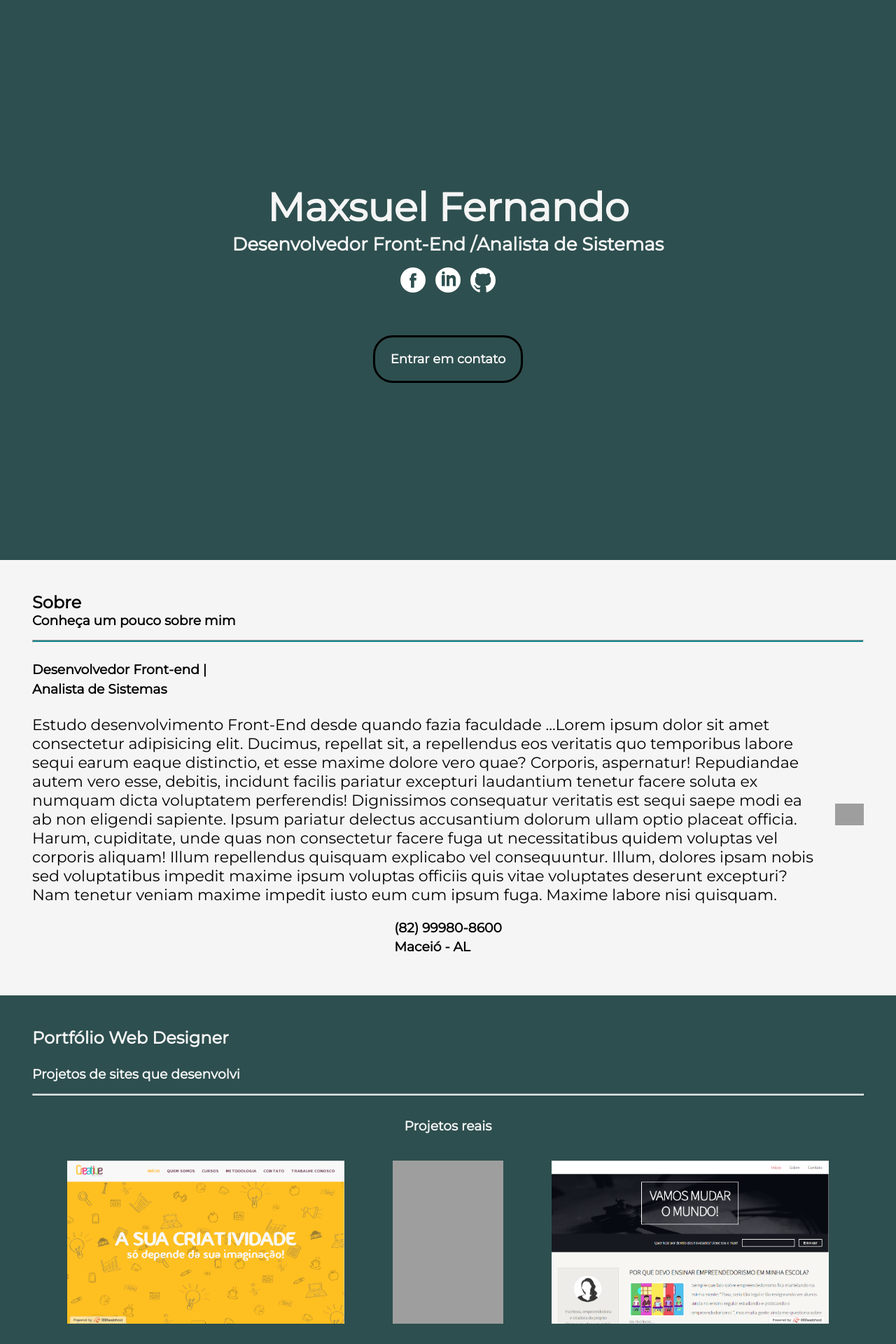
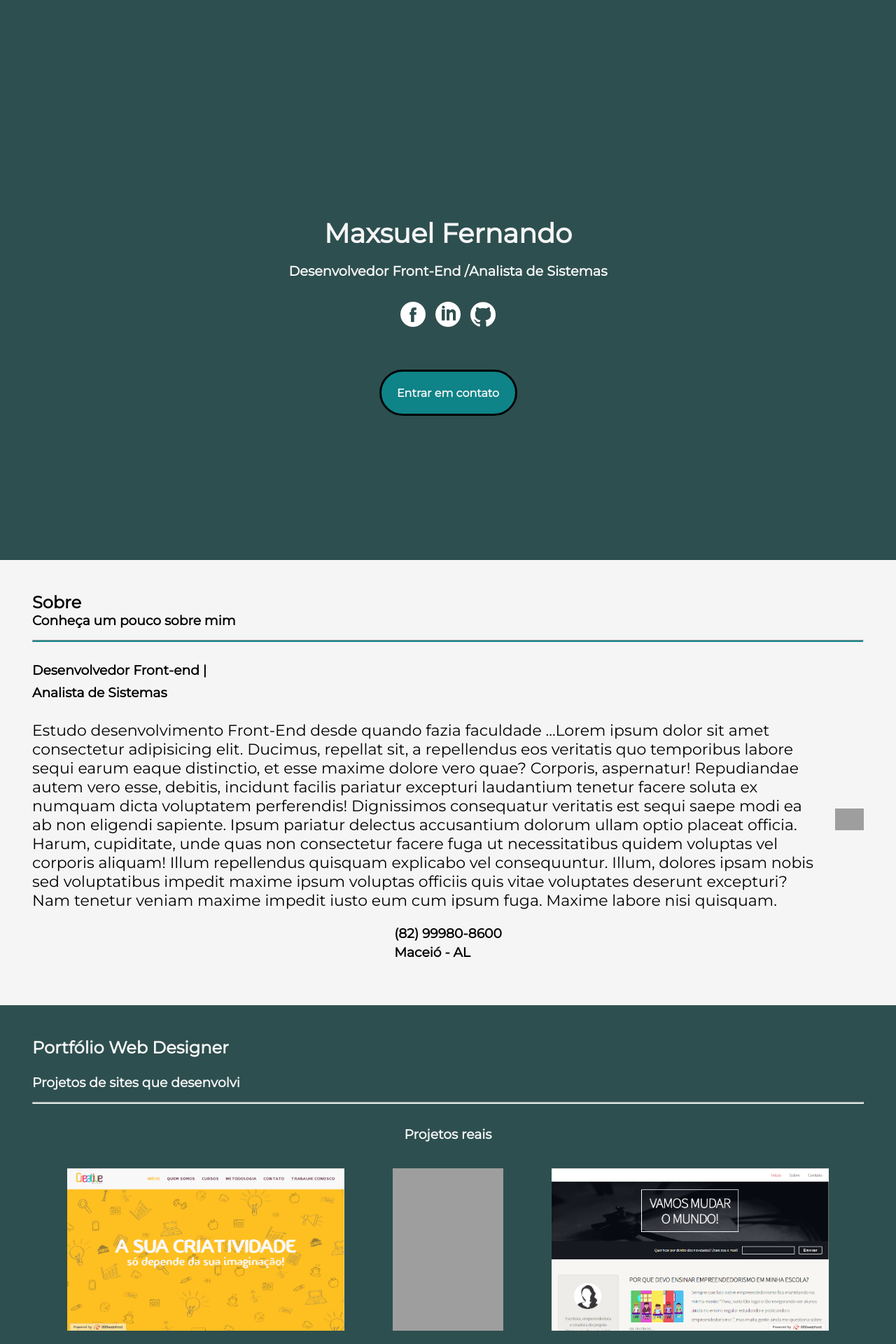
Before and after one commit to maxsueldev/portfolio2.0, a PHP site: page / in a window 1280 px wide. Shown: the top 1920 px of the page at 70% size. Run offline with PHP 8.4, Linux system fonts and the light colour scheme; some web fonts are replaced; grey boxes are pictures that could not be loaded.

Commit message:
Unidades relativas no CSS

```diff
--- a/css/style.css
+++ b/css/style.css
@@ -19,8 +19,8 @@
 }
 
 body {
-    width: 100vw;
-    height: 100vh;
+    width: 100%;
+    height: 100%;
     background-color: var(--secundary-color);
     font-family: var(--font-montserrat);
 }
@@ -168,20 +168,28 @@ hr.separador-seg {  /* refatorar nome da classe */
     margin-top: 0;
 }
 
-.intro h1 {
-    font-size: 36px;
+.intro-container {
+    padding-top: 5em;
 }
 
-.intro h3 {
-    font-size: 18px;
-    line-height: 26px;
+.intro-container div h1 {
+    font-size: 2.4em;
+}
+
+.intro-container .intro-funcao {
+    margin-top: 1em;
+}
+
+.intro-container > .intro-funcao h3 {
+    font-size: 1.2em;
+    line-height: 1.5em;
 }
 
 .redes-sociais {
     display: var(--display-flex);
     justify-content: center;
-    gap: 5px;
-    margin: 12px 0 40px 0;
+    gap: 8px;
+    margin: 1em 0 4em 0;
 }
 
 .redes-sociais img {
@@ -190,21 +198,21 @@ hr.separador-seg {  /* refatorar nome da classe */
 }
 
 .call-contato {
-    font-size: 18px;
+    font-size: 1em;
     font-weight: bold;
     color: var(--white-color);
-    background-color: var(--primary-color);
+    background-color: var(--terciary-color);
     text-decoration: none;
     border: 3px solid #000000;
-    border-radius: 28px;
-    padding: 20px 22px;
+    border-radius: 34px;
+    padding: 1.3em 1.4em;
 }
 
 /* /////////////////////////////////////// SOBRE //////////////////////////////////// */
 
 .sobre {
     background-color: var(--white-color);
-    padding: 30px;
+    padding: 2em;
 }
 
 .sobre-container {
@@ -218,27 +226,27 @@ hr.separador-seg {  /* refatorar nome da classe */
 }
 
 .profissao-container {
-    line-height: 14px;
-    margin-bottom: 30px;
+    line-height: 1em;
+    margin-bottom: 2em;
 }
 
 .sobre-info-contact {
     display: var(--display-flex);
     flex-direction: var(--flex-column);
-    margin-bottom: 10px;
+    margin-bottom: 1em;
 }
 
 .sobre .texto {
-    margin-bottom: 20px;
+    margin-bottom: 1.3em;
 }
 
 .sobre-info-contact h3 {
-    margin: 2px 0;
+    margin: .1em 0;
 }
 
 .maxsuel_img {
     text-align: center;
-    margin-top: 18px;
+    margin-top: 1em;
 }
 
 .maxsuelfernando {
@@ -257,13 +265,13 @@ hr.separador-seg {  /* refatorar nome da classe */
 .portfolio {
     color: var(--white-color);
     background-color: var(--primary-color);
-    padding: 60px 30px;
+    padding: 4em 2em;
 }
 
 .portfolio-top {
     display: var(--display-flex);
     align-items: baseline;
-    margin-bottom: 26px;
+    margin-bottom: 1.5em;
 }
 
 /* .pjt_reais {
@@ -278,7 +286,7 @@ hr.separador-seg {  /* refatorar nome da classe */
 }
 
 .pjt_reais a, .templates-container a {
-    margin: 8px 0;
+    margin: .4em 0;
 }
 
 .portfolio img {
@@ -287,11 +295,11 @@ hr.separador-seg {  /* refatorar nome da classe */
 }
 
 .portfolio .pjt_title {
-    margin-bottom: 10px;
+    margin-bottom: .6em;
 }
 
 .projetos-flex a img {
-    margin: 20px 0;
+    margin: 1.2em 0;
 }
 
 /* /////////////////////////////// CONTATO //////////////////////// */
@@ -433,22 +441,23 @@ input, textarea {
 /*////////////////////////// PARA TABLETS //////////////////////////*/
 
 @media (min-width: 834px) {
+    /*
     .intro h1 {
-     font-size: 56px;
-     line-height: 40px;
+     font-size: 3.6em;
+     line-height: 2.2em;
     }
 
-    .intro h3 {
-     font-size: 26px;
+    .intro-funcao h3 {
+     font-size: 76px;
      line-height: 30px;
-   }
+   } */
 
    .intro-funcao {
-     margin-top: 16px;
+     margin-top: 1em;
    }
 
    .sobre, .portfolio, .contato {
-     padding: 46px
+     padding: 46px;
    }
 
    .texto {
@@ -490,7 +499,7 @@ input, textarea {
     }
 
     h1 {
-        font-size: 72px;
+        font-size: 192px;
     }
 
     .intro h3 {
--- a/index.html
+++ b/index.html
@@ -47,9 +47,9 @@
                         <img src="img/redes-sociais/github-logo.png" alt="github-logo" class="social-logo">
                     </a>
                 </div>
-                <div>
+                <!-- <div> -->
                     <a href="#contato" class="call-contato">Entrar em contato</a>
-                </div>
+                <!-- </div> -->
             </div>
         </section>
         <section id="sobre" class="sobre">
```
Also changed, not shown: other parts of css/style.css (+25 -25 lines).
